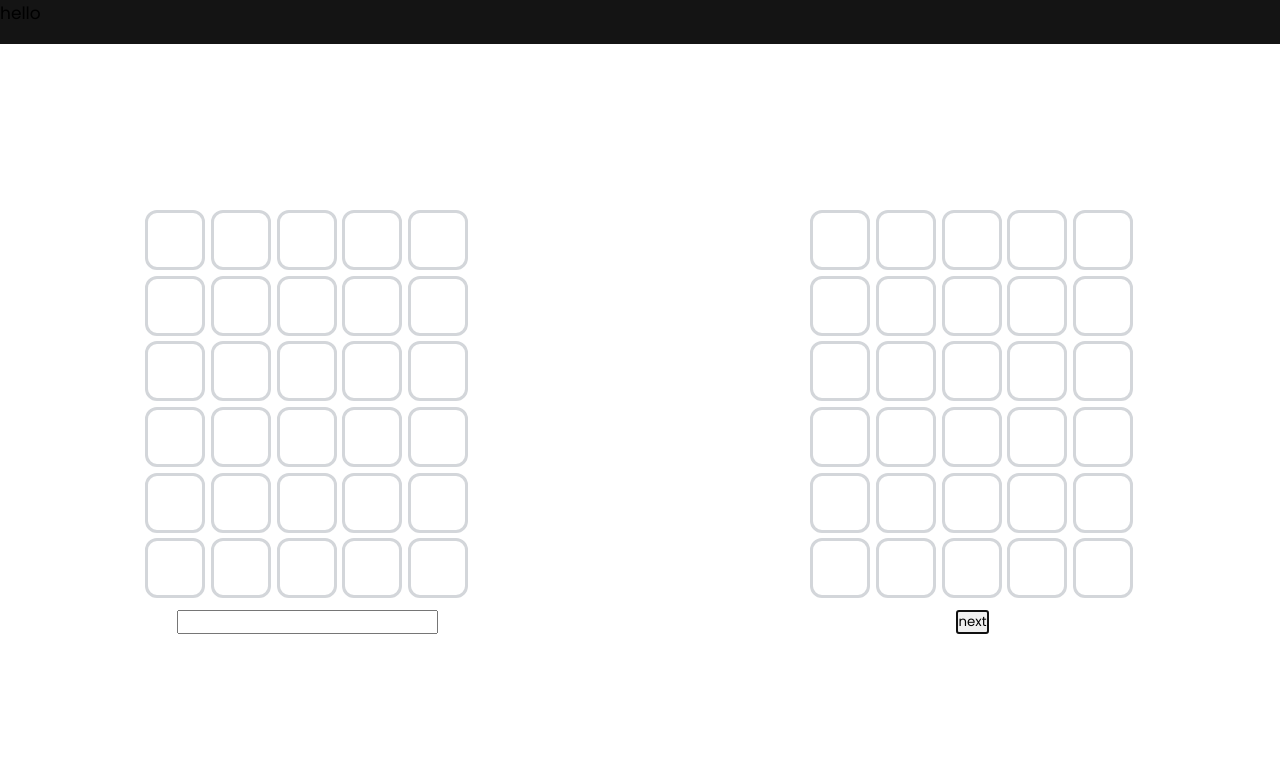
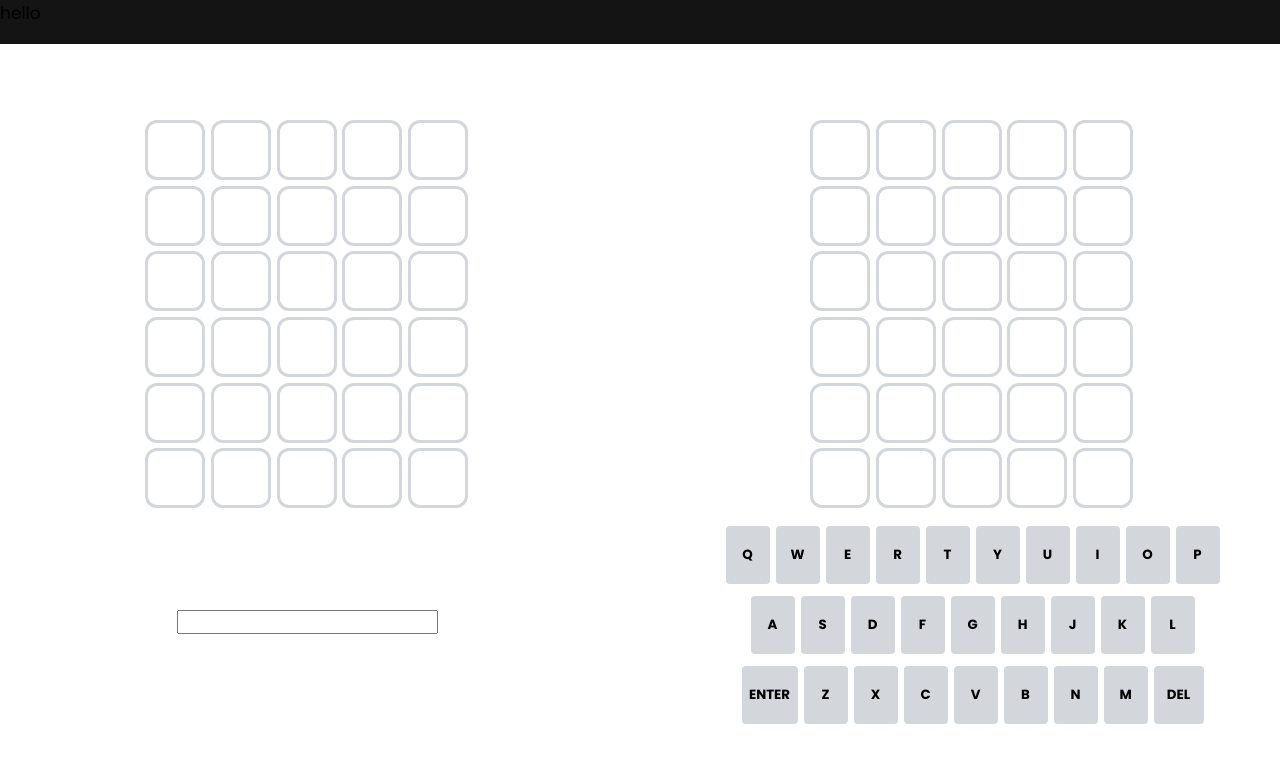
Before and after one commit to MaximilianHollis/birdle, a Next.js app: page / in a window 1280 px wide. Shown: the top 762 px of the page. Built offline with nearby package versions, Linux system fonts and the light colour scheme.

Commit message:
keyboard

```diff
--- a/package.json
+++ b/package.json
@@ -20,6 +20,6 @@
     "@types/react-dom": "17.0.3",
     "@types/styled-components": "5.1.9",
     "babel-plugin-styled-components": "^1.12.0",
-    "typescript": "4.2.4"
+    "typescript": "4.3.2"
   }
 }
--- a/pages/index.tsx
+++ b/pages/index.tsx
@@ -1,6 +1,7 @@
 import { useState } from 'react'
 import styled from 'styled-components'
 import Grid from '../src/components/grid'
+import Keyboard from '../src/components/keyboard'
 import { element } from '../src/types'
 import { answers, words } from '../src/words'
 
@@ -33,19 +34,18 @@ export default function Home() {
     let newGrid: element[] = JSON.parse(JSON.stringify(grid))
     if (value.match(/^[a-zA-Zs]*$/)) {
       if (value.length > grid.filter(({ letter }) => letter).length) {
+        if (index < 30) {
           if (!newGrid[index]?.lock) {
             newGrid[index] = {
               ...newGrid[index],
-            letter: value.slice(-1),
+              letter: value.toLowerCase().slice(-1),
             }
             setGrid(newGrid)
-          if (index < 29) {
             setIndex(index + 1)
-          } else {
-            setTimeout(() => alert('game over'), 50)
           }
         }
       } else {
+        console.log(index, newGrid[index - 1])
         if (!newGrid[index > 0 ? index - 1 : 0].lock) {
           setIndex(index > 0 ? index - 1 : 0)
           newGrid[index > 0 ? index - 1 : 0] = {
@@ -59,28 +59,31 @@ export default function Home() {
     } else {
       console.log('bad input')
     }
-
-    //setGrid([...grid, { letter: value, lock: false }])
   }
   const validate = () => {
-    let word = grid.filter(({ lock }) => !lock).map(({ letter }) => letter)
+    let word = grid
+      .filter(({ lock }, i) => !lock && i < index)
+      .map(({ letter }) => letter)
     let newGrid: element[] = JSON.parse(JSON.stringify(grid))
-
     const start = newGrid.findIndex(({ lock }) => !lock)
-    if (words.includes(word.join(''))) {
+    const isWord = word.length === 5 && words.includes(word.join(''))
+    if (isWord && index > 25) {
+      alert('Game Over!')
+    } else {
+      if (isWord && index % 5 === 0) {
         for (let i = start; i < start + 5 && i < 25; i++) {
           newGrid[i].lock = true
           newGrid[i + 5].lock = false
           newGrid[i].err = false
         }
-    } else {
+      } else if (!isWord && word.length === 5) {
         for (let i = start; i < start + 5 && i < 25; i++) {
           newGrid[i].err = true
         }
       }
       setGrid(newGrid)
     }
-  console.log(grid)
+  }
   return (
     <>
       <Wrapper>
@@ -89,12 +92,11 @@ export default function Home() {
 
         <input
           value={grid.map(({ letter }) => letter).join('')}
+          maxLength={30}
           onChange={onChange}
           onKeyDown={(key) => key.code === 'Enter' && validate()}
         />
-        <button onClick={validate} autoFocus={true}>
-          next
-        </button>
+        <Keyboard answer={answer} grid={grid} />
       </Wrapper>
     </>
   )
--- a/src/components/grid.tsx
+++ b/src/components/grid.tsx
@@ -64,12 +64,14 @@ const square = (
   let properties = {
     borderColor: '#d3d6da',
     background: '#ffffff',
-    transform: 'rotateY(0deg)',
+    x: [0, 0, 0, 0, 0, 0, 0],
+    rotateY: 0,
   }
   if (letter && err) {
     properties = {
       ...properties,
       borderColor: '#c04949c0',
+      x: [0, 3, -3, 3, -3, 3, 0],
     }
   } else {
     if (letter) {
@@ -80,6 +82,7 @@ const square = (
       if (lock) {
         properties = {
           ...properties,
+          background: '#878a8c26',
         }
         if (semiCorrect) {
           properties = {
@@ -93,7 +96,7 @@ const square = (
             ...properties,
             borderColor: '#38913ec8',
             background: '#5dbb631a',
-            transform: 'rotateY(360deg)',
+            rotateY: 360,
           }
         }
       }
@@ -106,20 +109,18 @@ const square = (
 export default ({ grid, word }: { grid: element[]; word: string }) => {
   return (
     <Wrapper variants={container} initial='hidden' animate='visible'>
+      {console.log(word)}
       {grid.map(({ letter, lock, err }, i) => (
         <Square
           title={lock ? 'locked' : 'unlocked'}
-          /* whileHover={{ scale: 1.05 }}
-          whileTap={{ scale: 0.95 }}
-           */
           transition={{
-            transform: {
+            rotateY: {
               duration: 1,
-              delay: (i % 5) * 0.2,
+              delay: (i % 5) * 0.1,
             },
           }}
-          /*           variants={item}
-           */ animate={square(
+          variants={item}
+          animate={square(
             !!letter,
             lock,
             !!err,
--- /dev/null
+++ b/src/components/keyboard.tsx
@@ -0,0 +1,113 @@
+import styled from 'styled-components'
+import { element } from '../types'
+
+const Wrapper = styled.div``
+
+const Row = styled.div`
+  display: flex;
+  justify-content: center;
+  margin-top: 6px;
+  gap: 0 6px;
+`
+
+const Key = styled.button<{
+  length?: number
+  correct?: boolean
+  semiCorrect?: boolean
+  unUsed?: boolean
+}>`
+  font-family: inherit;
+  font-weight: bold;
+  border: 0;
+  padding: 0;
+  height: 58px;
+  border-radius: 4px;
+  cursor: pointer;
+  user-select: none;
+  background: #d3d6da;
+  ${(props) => props.unUsed && `background: #969aa1;`}
+  ${(props) => props.semiCorrect && `background: #bb9d5dc5;`}
+  ${(props) => props.correct && `background: #38913ec8;`}
+  color: black;
+  display: flex;
+  justify-content: center;
+  align-items: center;
+  text-transform: uppercase;
+  -webkit-tap-highlight-color: rgba(0, 0, 0, 0.3);
+  height: 58px;
+  width: ${(props) => (props.length ? (props.length - 1) * 3 + 44 : 44)}px;
+  text-transform: uppercase;
+  transition: 0.5s ease;
+`
+
+const row1 = 'Q w e r t y u i o p'.split(' ')
+const row2 = 'a s d f g h j k l'.split(' ')
+const row3 = 'enter z x c v b n m del'.split(' ')
+
+export default ({ answer, grid }: { answer: string; grid: element[] }) => {
+  const arr = grid.filter(({ lock }) => lock).map(({ letter }) => letter)
+
+  const unUsed = (letter: string) => {
+    return arr.some((l) => letter == l)
+  }
+
+  const correct = (letter: string) => {
+    const answerPos = answer.indexOf(letter)
+    const wordPos = arr.indexOf(letter)
+    if (wordPos % 5 === answerPos % 5 && wordPos != -1) {
+      return true
+    }
+  }
+  const semiCorrect = (letter: string) => {
+    const answerPos = answer.indexOf(letter)
+    const wordPos = arr.indexOf(letter)
+    if (wordPos != -1 && answerPos != -1) {
+      return true
+    }
+  }
+  return (
+    <Wrapper>
+      <Row>
+        {row1.map((l) => (
+          <Key
+            key={l}
+            correct={correct(l)}
+            semiCorrect={semiCorrect(l)}
+            unUsed={unUsed(l)}
+          >
+            {l}
+          </Key>
+        ))}
+      </Row>
+      <Row>
+        <Row>
+          {row2.map((l) => (
+            <Key
+              key={l}
+              correct={correct(l)}
+              semiCorrect={semiCorrect(l)}
+              unUsed={unUsed(l)}
+            >
+              {l}
+            </Key>
+          ))}
+        </Row>
+      </Row>
+      <Row>
+        <Row>
+          {row3.map((l) => (
+            <Key
+              key={l}
+              length={l.length}
+              correct={correct(l)}
+              semiCorrect={semiCorrect(l)}
+              unUsed={unUsed(l)}
+            >
+              {l}
+            </Key>
+          ))}
+        </Row>
+      </Row>
+    </Wrapper>
+  )
+}
```
Also changed, not shown: 1 other file (tests, documents, lock files or other folders). Lines whose indentation alone changed are shown as unchanged.
